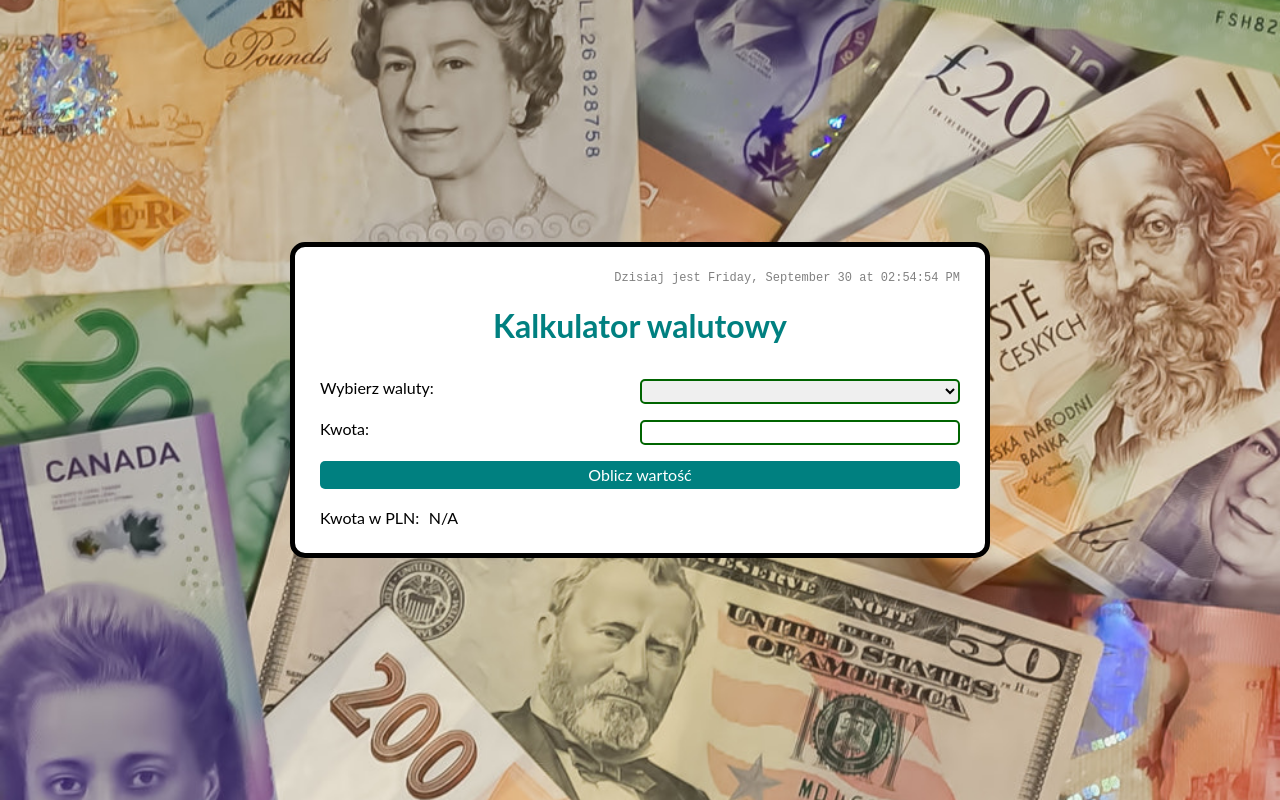
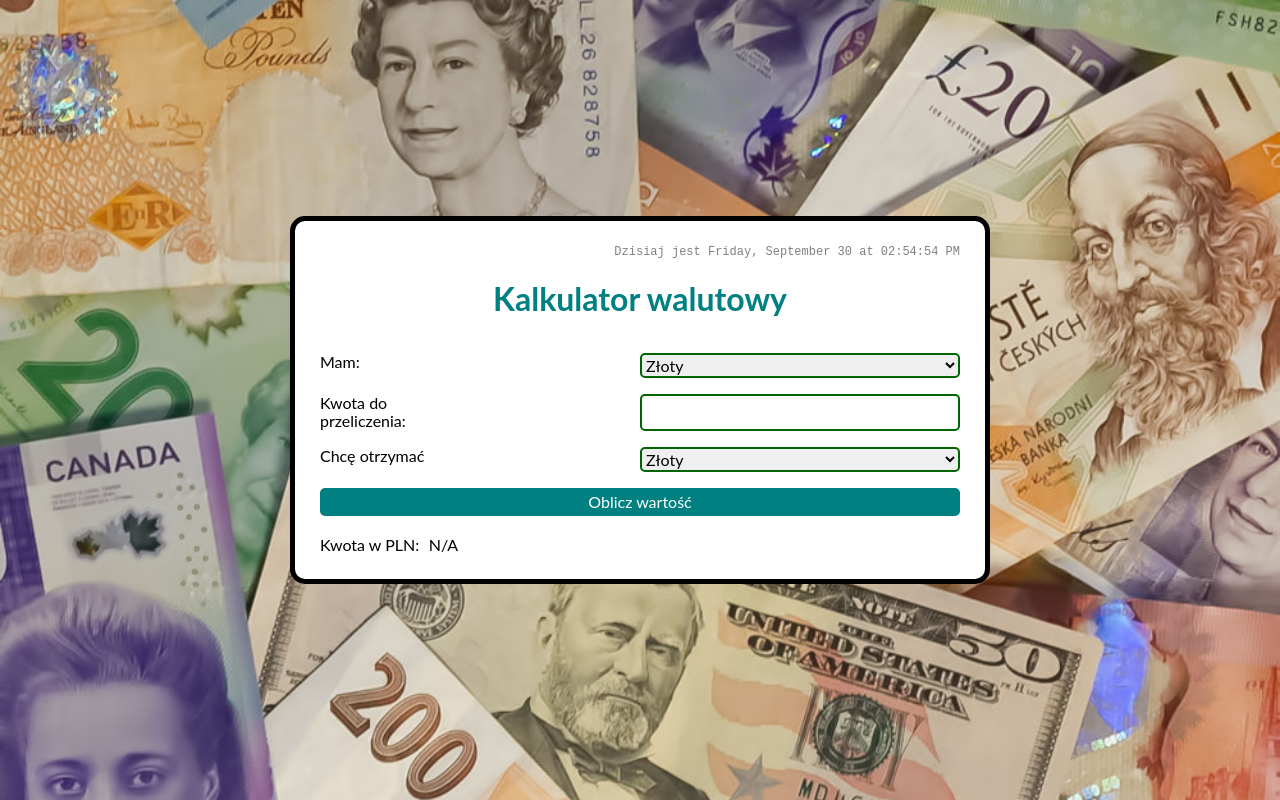
Before and after one commit to s5zee/currency-calculator-react, a React (Create React App) app: page / in a window 1280 px wide. Built offline with nearby package versions, Linux system fonts and the light colour scheme.

Commit message:
added new select added state variable

```diff
--- a/src/Form/index.js
+++ b/src/Form/index.js
@@ -5,30 +5,31 @@ import { Header, Paragraph, Field } from "./styled";
 
 const Form = ({ calculateResult }) => {
   const [amountValue, setAmountValue] = useState("");
-  const [currency, setCurrency] = useState("");
+  const [initialCurrency, setinitialCurrency] = useState("");
+  const [secondaryCurrency, setSecondaryCurrency] = useState("");
 
   const onFormSubmit = (event) => {
     event.preventDefault();
-    calculateResult(amountValue, currency);
+    calculateResult(amountValue, initialCurrency, secondaryCurrency);
   };
 
   return (
     <form onSubmit={onFormSubmit}>
       <Header>Kalkulator walutowy</Header>
       <Paragraph>
-        <Label title="Wybierz waluty:" />
+        <Label title="Mam:" />
         <Field as="select"
-          value={currency}
-          onChange={({ target }) => setCurrency(target.value)}
+          value={initialCurrency}
+          onChange={({ target }) => setinitialCurrency(target.value)}
         >
-          <option value="" />
-          <option value="5.44">Funt-Złoty</option>
-          <option value="4.72">Euro-Złoty</option>
-          <option value="4.88">Frank Szwajcarski-Złoty</option>
+          <option value="1">Złoty</option>
+          <option value="5.44">Funt</option>
+          <option value="4.72">Euro</option>
+          <option value="4.88">Frank Szwajcarski</option>
         </Field>
       </Paragraph>
       <Paragraph>
-        <Label title="Kwota:" />
+        <Label title="Kwota do przeliczenia:" />
         <Field
           value={amountValue}
           required type="number"
@@ -37,6 +38,18 @@ const Form = ({ calculateResult }) => {
           onChange={({ target }) => setAmountValue(target.value)}
         />
       </Paragraph>
+      <Paragraph>
+        <Label title="Chcę otrzymać" />
+        <Field as="select"
+          value={secondaryCurrency}
+          onChange={({ target }) => setSecondaryCurrency(target.value)}
+        >
+          <option value="1">Złoty</option>
+          <option value="5.44">Funt</option>
+          <option value="4.72">Euro</option>
+          <option value="4.88">Frank Szwajcarski</option>
+        </Field>
+      </Paragraph>
       <Button title={"Oblicz wartość"} />
     </form>
   )
```
